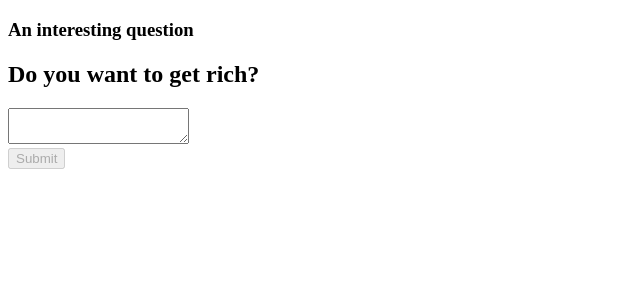
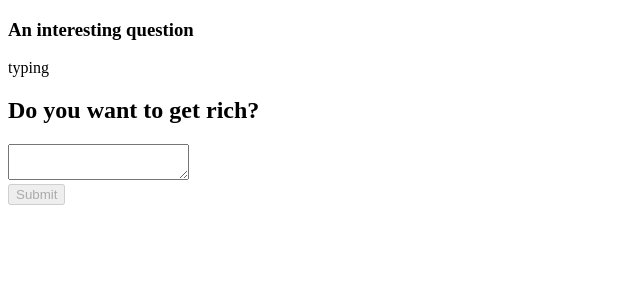
Before and after one commit to Yurimcalex/react-sandbox, a React (Vite) app: page / in a window 1280 px wide. Shown: the top 300 px of the page, without its empty margins (0-640 px from the left). Built offline with nearby package versions, Linux system fonts and the light colour scheme.

Commit message:
feat:InterestingQuestionForm - show status

```diff
--- a/src/ms/InterestingQuestionForm.jsx
+++ b/src/ms/InterestingQuestionForm.jsx
@@ -20,6 +20,7 @@ export default function InterestingQuestionForm() {
 	return (
 		<div>
 			<h3>An interesting question</h3>
+			<p>{status}</p>
 			<Form
 				status={status}
 				answer={answer}
```
